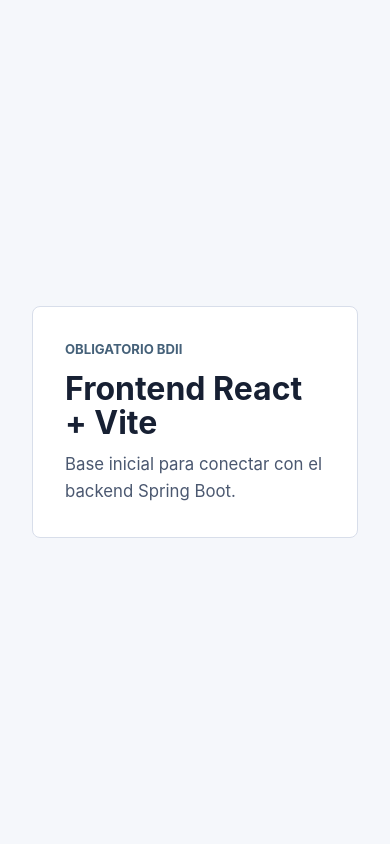
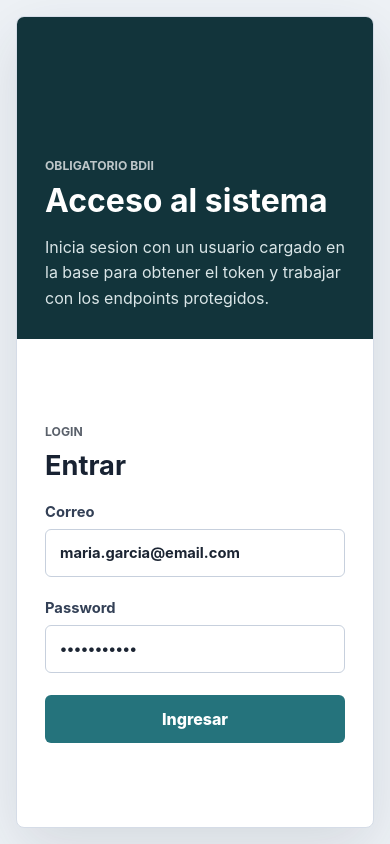
Before and after one commit to Bmorat/Obligatorio_BDII, a React (Vite) app in the folder frontend/: page / in a window 390 px wide. Built offline with nearby package versions, Linux system fonts and the light colour scheme.

Commit message:
Login mock

```diff
--- a/frontend/src/main.jsx
+++ b/frontend/src/main.jsx
@@ -1,14 +1,162 @@
-import React from 'react';
+import React, { useEffect, useMemo, useState } from 'react';
 import { createRoot } from 'react-dom/client';
 import './styles.css';
 
+const API_BASE_URL = 'http://localhost:8080';
+const SESSION_STORAGE_KEY = 'bdii.auth.session';
+
 function App() {
+  const [form, setForm] = useState({
+    correo: 'maria.garcia@email.com',
+    password: 'password123',
+  });
+  const [session, setSession] = useState(null);
+  const [status, setStatus] = useState('idle');
+  const [error, setError] = useState('');
+
+  useEffect(() => {
+    const storedSession = localStorage.getItem(SESSION_STORAGE_KEY);
+
+    if (storedSession) {
+      try {
+        setSession(JSON.parse(storedSession));
+      } catch {
+        localStorage.removeItem(SESSION_STORAGE_KEY);
+      }
+    }
+  }, []);
+
+  const roleLabel = useMemo(() => {
+    if (!session?.rol) {
+      return '';
+    }
+
+    return session.rol.replace('ROLE_', '').replaceAll('_', ' ');
+  }, [session]);
+
+  function handleChange(event) {
+    const { name, value } = event.target;
+    setForm((currentForm) => ({
+      ...currentForm,
+      [name]: value,
+    }));
+  }
+
+  async function handleSubmit(event) {
+    event.preventDefault();
+    setStatus('loading');
+    setError('');
+
+    try {
+      const response = await fetch(`${API_BASE_URL}/api/auth/login`, {
+        method: 'POST',
+        headers: {
+          'Content-Type': 'application/json',
+        },
+        body: JSON.stringify(form),
+      });
+
+      if (!response.ok) {
+        throw new Error('Credenciales invalidas');
+      }
+
+      const data = await response.json();
+      localStorage.setItem(SESSION_STORAGE_KEY, JSON.stringify(data));
+      setSession(data);
+      setStatus('success');
+    } catch (requestError) {
+      setError(requestError.message || 'No se pudo iniciar sesion');
+      setStatus('error');
+    }
+  }
+
+  function handleLogout() {
+    localStorage.removeItem(SESSION_STORAGE_KEY);
+    setSession(null);
+    setStatus('idle');
+    setError('');
+  }
+
   return (
-    <main className="app">
-      <section className="panel">
-        <p className="eyebrow">Obligatorio BDII</p>
-        <h1>Frontend React + Vite</h1>
-        <p>Base inicial para conectar con el backend Spring Boot.</p>
+    <main className="app-shell">
+      <section className="login-surface" aria-label="Inicio de sesion">
+        <div className="brand-panel">
+          <p className="eyebrow">Obligatorio BDII</p>
+          <h1>Acceso al sistema</h1>
+          <p>
+            Inicia sesion con un usuario cargado en la base para obtener el token
+            y trabajar con los endpoints protegidos.
+          </p>
+        </div>
+
+        <div className="auth-panel">
+          {session ? (
+            <section className="session-view" aria-label="Sesion activa">
+              <div>
+                <p className="eyebrow">Sesion activa</p>
+                <h2>{session.correo}</h2>
+              </div>
+
+              <dl className="session-details">
+                <div>
+                  <dt>Rol</dt>
+                  <dd>{roleLabel}</dd>
+                </div>
+                <div>
+                  <dt>Documento</dt>
+                  <dd>
+                    {session.paisDoc} {session.tipoDoc} {session.numeroDoc}
+                  </dd>
+                </div>
+                <div>
+                  <dt>Token</dt>
+                  <dd className="token-preview">{session.token}</dd>
+                </div>
+              </dl>
+
+              <button className="secondary-button" type="button" onClick={handleLogout}>
+                Cerrar sesion
+              </button>
+            </section>
+          ) : (
+            <form className="login-form" onSubmit={handleSubmit}>
+              <div>
+                <p className="eyebrow">Login</p>
+                <h2>Entrar</h2>
+              </div>
+
+              <label>
+                Correo
+                <input
+                  autoComplete="email"
+                  name="correo"
+                  onChange={handleChange}
+                  required
+                  type="email"
+                  value={form.correo}
+                />
+              </label>
+
+              <label>
+                Password
+                <input
+                  autoComplete="current-password"
+                  name="password"
+                  onChange={handleChange}
+                  required
+                  type="password"
+                  value={form.password}
+                />
+              </label>
+
+              {error ? <p className="error-message">{error}</p> : null}
+
+              <button className="primary-button" disabled={status === 'loading'} type="submit">
+                {status === 'loading' ? 'Ingresando...' : 'Ingresar'}
+              </button>
+            </form>
+          )}
+        </div>
       </section>
     </main>
   );
--- a/frontend/src/styles.css
+++ b/frontend/src/styles.css
@@ -1,7 +1,9 @@
 :root {
-  color: #172033;
-  background: #f5f7fb;
+  color: #1c2533;
+  background: #eef2f6;
   font-family: Inter, system-ui, -apple-system, BlinkMacSystemFont, "Segoe UI", sans-serif;
+  font-synthesis: none;
+  text-rendering: optimizeLegibility;
 }
 
 * {
@@ -14,39 +16,205 @@
   min-height: 100vh;
 }
 
-.app {
+button,
+input {
+  font: inherit;
+}
+
+.app-shell {
   display: grid;
   min-height: 100vh;
   place-items: center;
   padding: 32px;
 }
 
-.panel {
-  width: min(100%, 720px);
-  border: 1px solid #d8deea;
+.login-surface {
+  display: grid;
+  grid-template-columns: minmax(280px, 0.95fr) minmax(320px, 1fr);
+  width: min(100%, 980px);
+  min-height: 540px;
+  overflow: hidden;
+  border: 1px solid #d5dce7;
   border-radius: 8px;
   background: #ffffff;
-  padding: 32px;
+  box-shadow: 0 20px 60px rgb(34 45 67 / 12%);
+}
+
+.brand-panel {
+  display: flex;
+  flex-direction: column;
+  justify-content: flex-end;
+  padding: 40px;
+  background: #12343b;
+  color: #ffffff;
+}
+
+.brand-panel h1,
+.auth-panel h2 {
+  margin: 0;
+  letter-spacing: 0;
+}
+
+.brand-panel h1 {
+  max-width: 420px;
+  font-size: 2.75rem;
+  line-height: 1;
+}
+
+.brand-panel p:not(.eyebrow) {
+  max-width: 440px;
+  margin: 18px 0 0;
+  color: #d9e5e7;
+  font-size: 1rem;
+  line-height: 1.6;
 }
 
 .eyebrow {
   margin: 0 0 12px;
-  color: #456179;
-  font-size: 0.82rem;
+  color: inherit;
+  font-size: 0.76rem;
   font-weight: 700;
   letter-spacing: 0;
   text-transform: uppercase;
+  opacity: 0.72;
 }
 
-h1 {
-  margin: 0 0 12px;
-  font-size: clamp(2rem, 5vw, 3.25rem);
-  line-height: 1.05;
+.auth-panel {
+  display: grid;
+  align-items: center;
+  padding: 40px;
 }
 
-p {
+.login-form,
+.session-view {
+  display: grid;
+  gap: 22px;
+}
+
+.login-form h2,
+.session-view h2 {
+  color: #182232;
+  font-size: 1.7rem;
+  line-height: 1.1;
+  overflow-wrap: anywhere;
+}
+
+.login-form label {
+  display: grid;
+  gap: 8px;
+  color: #334056;
+  font-size: 0.92rem;
+  font-weight: 700;
+}
+
+.login-form input {
+  width: 100%;
+  min-height: 48px;
+  border: 1px solid #c7d0dd;
+  border-radius: 6px;
+  background: #ffffff;
+  color: #1c2533;
+  padding: 0 14px;
+  outline: none;
+}
+
+.login-form input:focus {
+  border-color: #25737c;
+  box-shadow: 0 0 0 3px rgb(37 115 124 / 18%);
+}
+
+.primary-button,
+.secondary-button {
+  min-height: 48px;
+  border: 0;
+  border-radius: 6px;
+  padding: 0 18px;
+  font-weight: 800;
+  cursor: pointer;
+}
+
+.primary-button {
+  background: #25737c;
+  color: #ffffff;
+}
+
+.primary-button:disabled {
+  cursor: wait;
+  opacity: 0.7;
+}
+
+.secondary-button {
+  justify-self: start;
+  border: 1px solid #c7d0dd;
+  background: #ffffff;
+  color: #223049;
+}
+
+.error-message {
   margin: 0;
-  color: #4b5870;
-  font-size: 1.05rem;
-  line-height: 1.6;
+  border-left: 4px solid #b42318;
+  background: #fff1f0;
+  color: #8f1d14;
+  padding: 12px 14px;
+  font-size: 0.92rem;
+  line-height: 1.4;
 }
+
+.session-details {
+  display: grid;
+  gap: 12px;
+  margin: 0;
+}
+
+.session-details div {
+  display: grid;
+  gap: 5px;
+  border: 1px solid #dbe2ec;
+  border-radius: 6px;
+  padding: 14px;
+  background: #f8fafc;
+}
+
+.session-details dt {
+  color: #657287;
+  font-size: 0.74rem;
+  font-weight: 800;
+  text-transform: uppercase;
+}
+
+.session-details dd {
+  margin: 0;
+  color: #1d2738;
+  font-size: 0.96rem;
+  font-weight: 700;
+}
+
+.token-preview {
+  max-height: 78px;
+  overflow: auto;
+  overflow-wrap: anywhere;
+  font-family: "SFMono-Regular", Consolas, "Liberation Mono", monospace;
+  font-size: 0.78rem;
+  line-height: 1.45;
+}
+
+@media (max-width: 760px) {
+  .app-shell {
+    align-items: stretch;
+    padding: 16px;
+  }
+
+  .login-surface {
+    grid-template-columns: 1fr;
+    min-height: auto;
+  }
+
+  .brand-panel,
+  .auth-panel {
+    padding: 28px;
+  }
+
+  .brand-panel h1 {
+    font-size: 2rem;
+  }
+}
```
Also changed, not shown: 1 other file (tests, documents, lock files or other folders).
